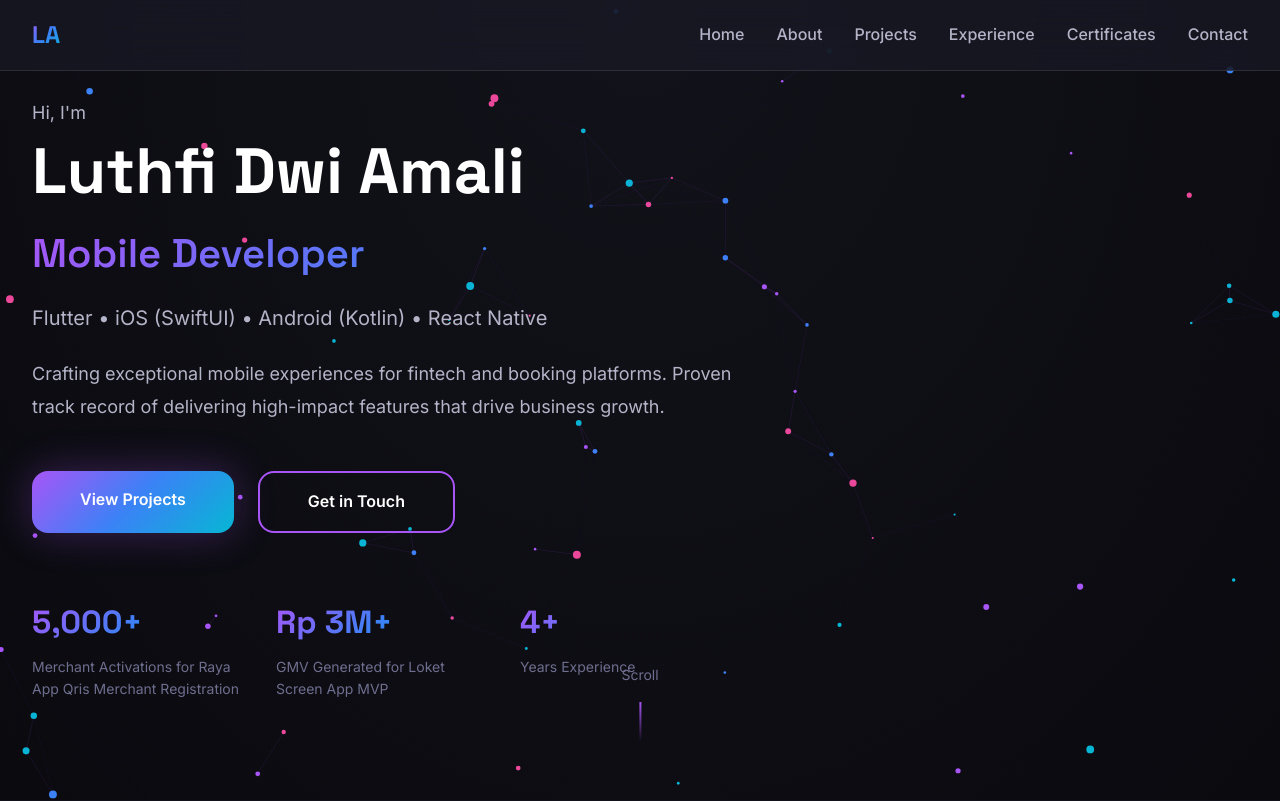
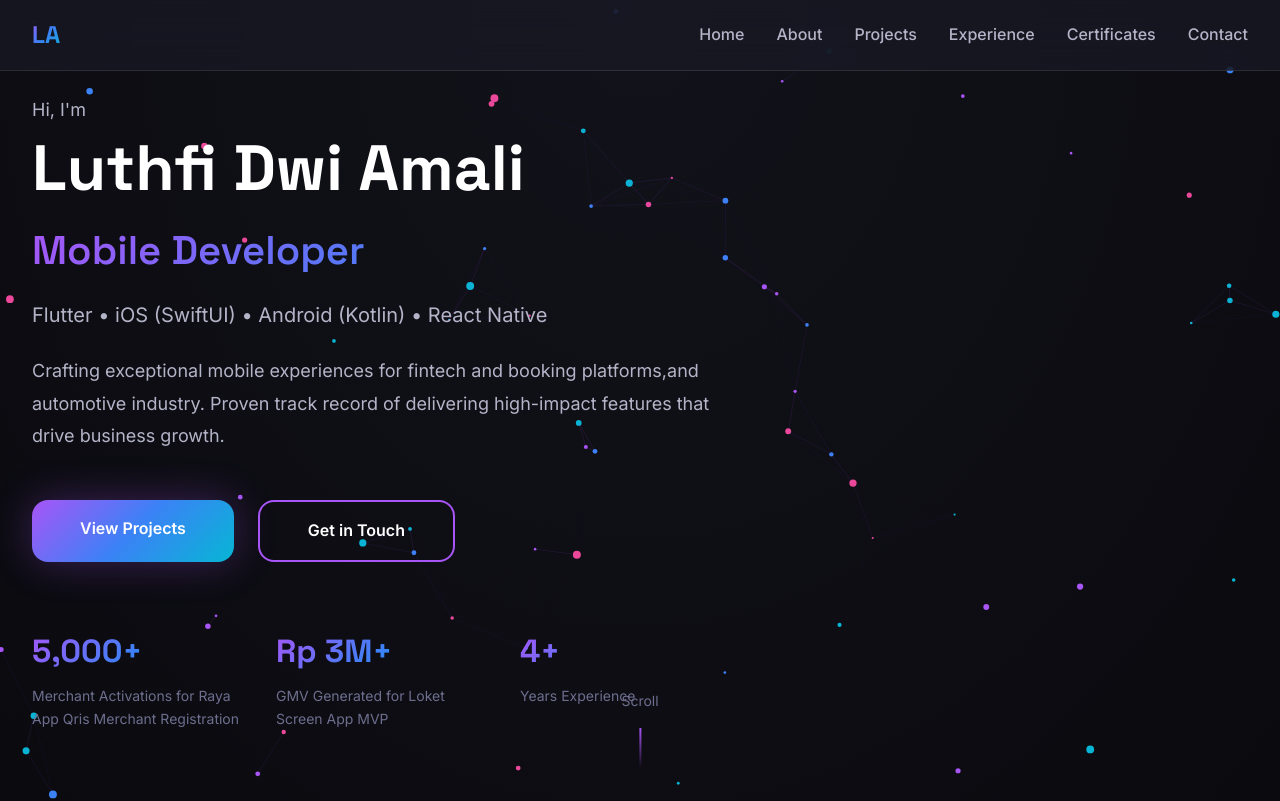
Before and after one commit to amaliluthfi19/amaliluthfi-works, a React (Vite) app: page / in a window 1280 px wide. Shown: the top 801 px of the page. Built offline with nearby package versions, Linux system fonts and the light colour scheme.

Commit message:
update bio and security

```diff
--- a/src/components/Hero.tsx
+++ b/src/components/Hero.tsx
@@ -38,7 +38,7 @@ const Hero: React.FC = () => {
                     <h2 className="hero-title">Mobile Developer</h2>
                     <p className="hero-subtitle">Flutter • iOS (SwiftUI) • Android (Kotlin) • React Native</p>
                     <p className="hero-description">
-                        Crafting exceptional mobile experiences for fintech and booking platforms.
+                        Crafting exceptional mobile experiences for fintech and booking platforms,and automotive industry.
                         Proven track record of delivering high-impact features that drive business growth.
                     </p>
                     <div className="hero-cta">
```
Also changed, not shown: 1 other file (tests, documents, lock files or other folders).
